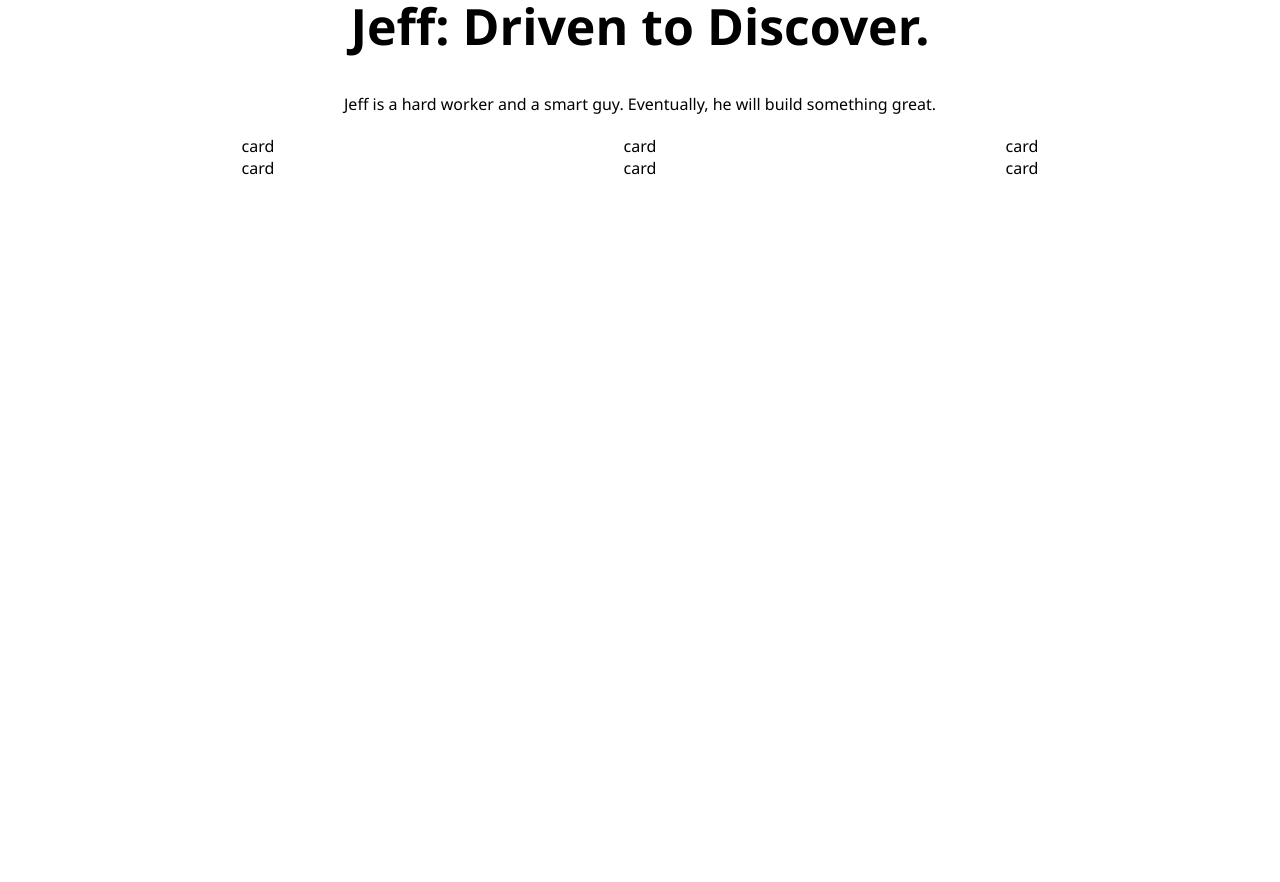
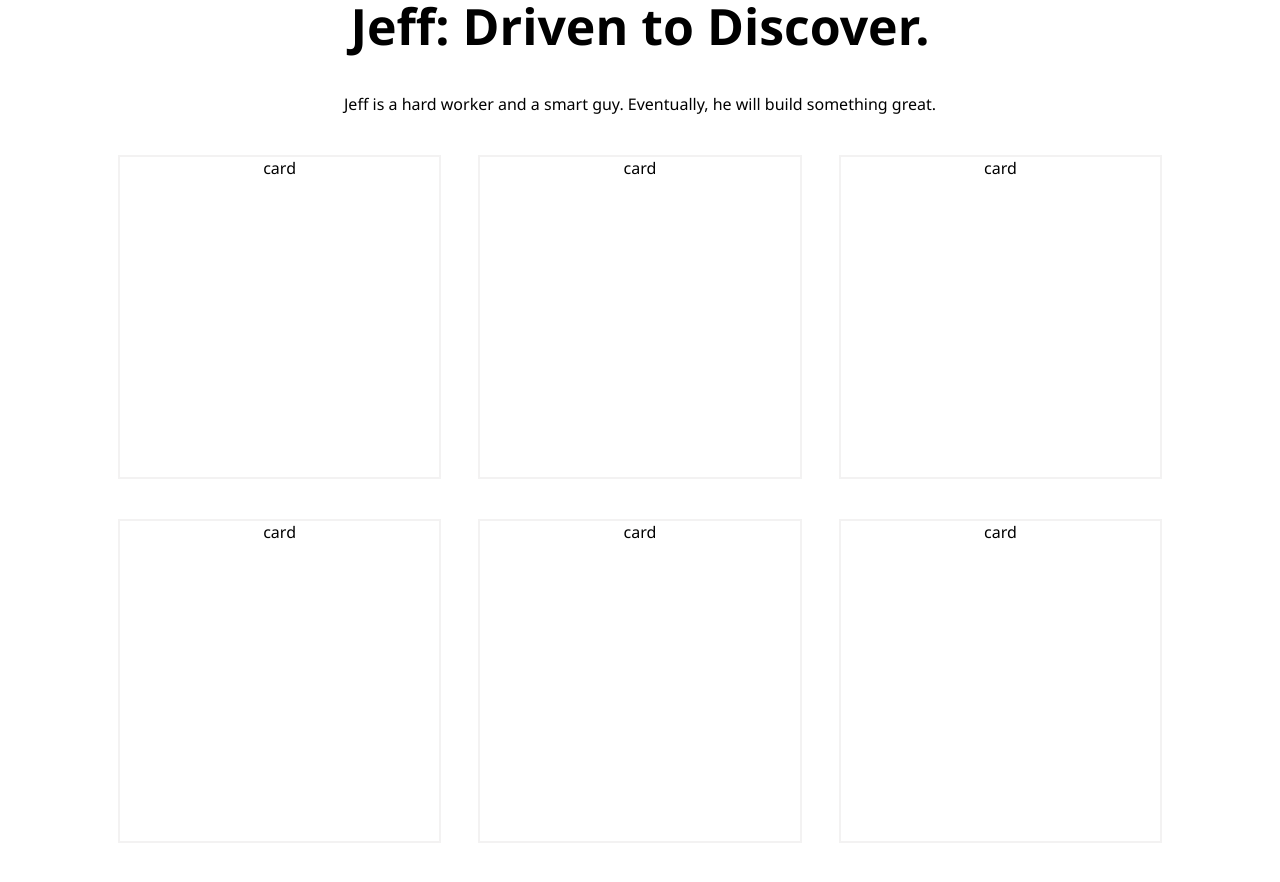
Before and after one commit to JWoltjen/super-duper-parakeet, a React (Create React App) app: page / in a window 1280 px wide. Shown: the part 1700-2582 px from the top of the page. Before the commit the page ends 1937 px from the top, so only its background shows below. Built offline with nearby package versions, Linux system fonts and the light colour scheme.

Commit message:
create cards

```diff
--- a/src/components/portfolio/Portfolio.scss
+++ b/src/components/portfolio/Portfolio.scss
@@ -1,3 +1,6 @@
 .p{
-    width: 300px;
+    width: 30%;
+    height: 40vh;
+    margin: 20px 10px;
+    border: 2px solid rgb(243, 242, 242);
 }
--- a/src/components/portfolioList/PortfolioList.scss
+++ b/src/components/portfolioList/PortfolioList.scss
@@ -19,6 +19,7 @@
     }
 
     .pl-list {
+        width: 100%;
         display: flex;
         flex-wrap: wrap;
         justify-content: space-between;
```
